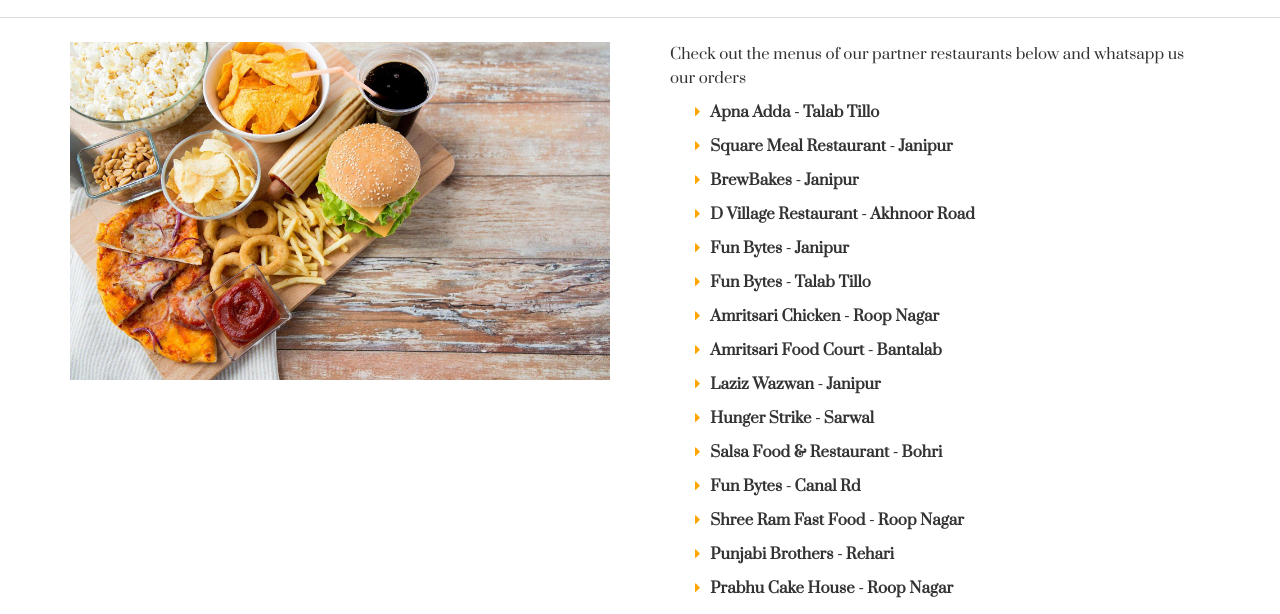
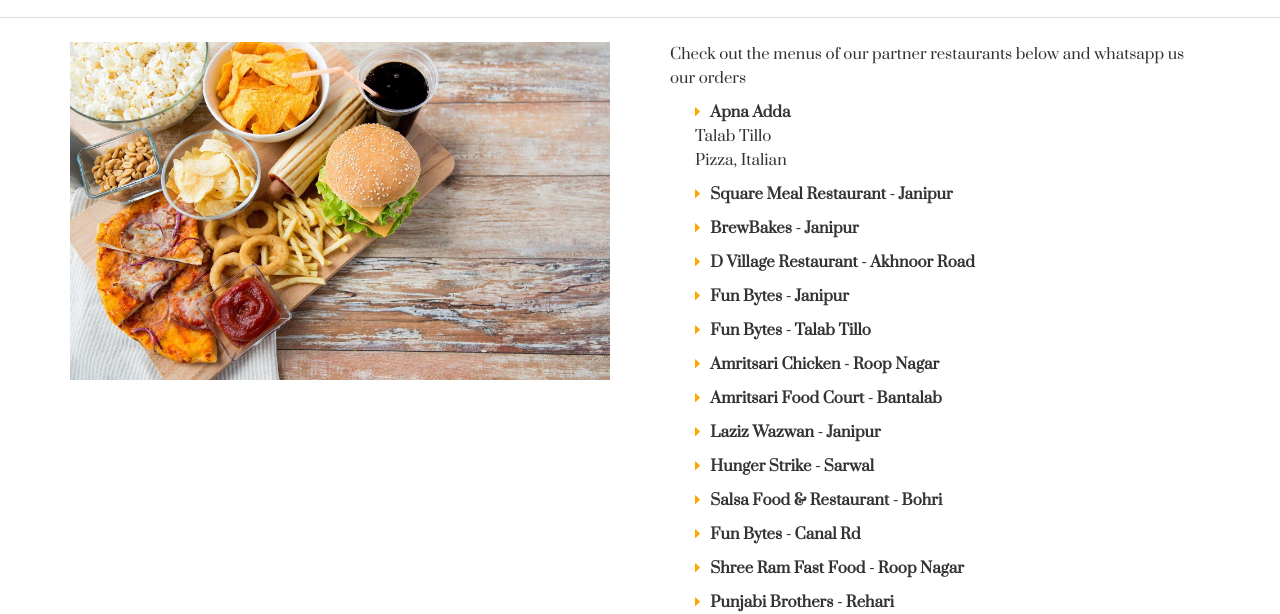
Before and after one commit to parcelservice/parcelservice.github.io, a plain HTML site: page food.html in a window 1280 px wide. Shown: the part 73-687 px from the top of the page. Drawn offline with nearby package versions, Linux system fonts and the light colour scheme.

Commit message:
Update food.html

```diff
--- a/food.html
+++ b/food.html
@@ -68,7 +68,7 @@
                  <div class="mu-about-us-right">
                  <p>Check out the menus of our partner restaurants below and whatsapp us our orders</p>
                   <ul>
-			    <li><b><a href = "https://docs.google.com/document/d/1MUN6CB-ug5X7ybdeyJKGC_SxwVeRkkAMblJfQarMP6c/edit?usp=sharing">Apna Adda - Talab Tillo</a></b></li>
+			    <li><b><a href = "https://docs.google.com/document/d/1MUN6CB-ug5X7ybdeyJKGC_SxwVeRkkAMblJfQarMP6c/edit?usp=sharing">Apna Adda</b> <br> Talab Tillo <br> Pizza, Italian</a></li>
 			  <li><b><a href = "https://docs.google.com/document/d/19sDiSlvjYEXqftCwIXFWHhCCMNf-KA-37WdNYVWAvls/edit?usp=drivesdk">Square Meal Restaurant - Janipur</a></b></li>
 			  <li><b><a href = "https://docs.google.com/document/d/1h2eT0TP36gRACY2hlLMC8nVDF_9KRyydpVsp9rrQ_iU/edit?usp=drivesdk">BrewBakes - Janipur</a></b></li>
 			  <li><b><a href = "https://docs.google.com/document/d/1gY6hBcdAdV67pcs2c-cekBFT9CaU-unYFsabQmyga2Q/edit?usp=drivesdk">D Village Restaurant - Akhnoor Road</a></b></li>
```
